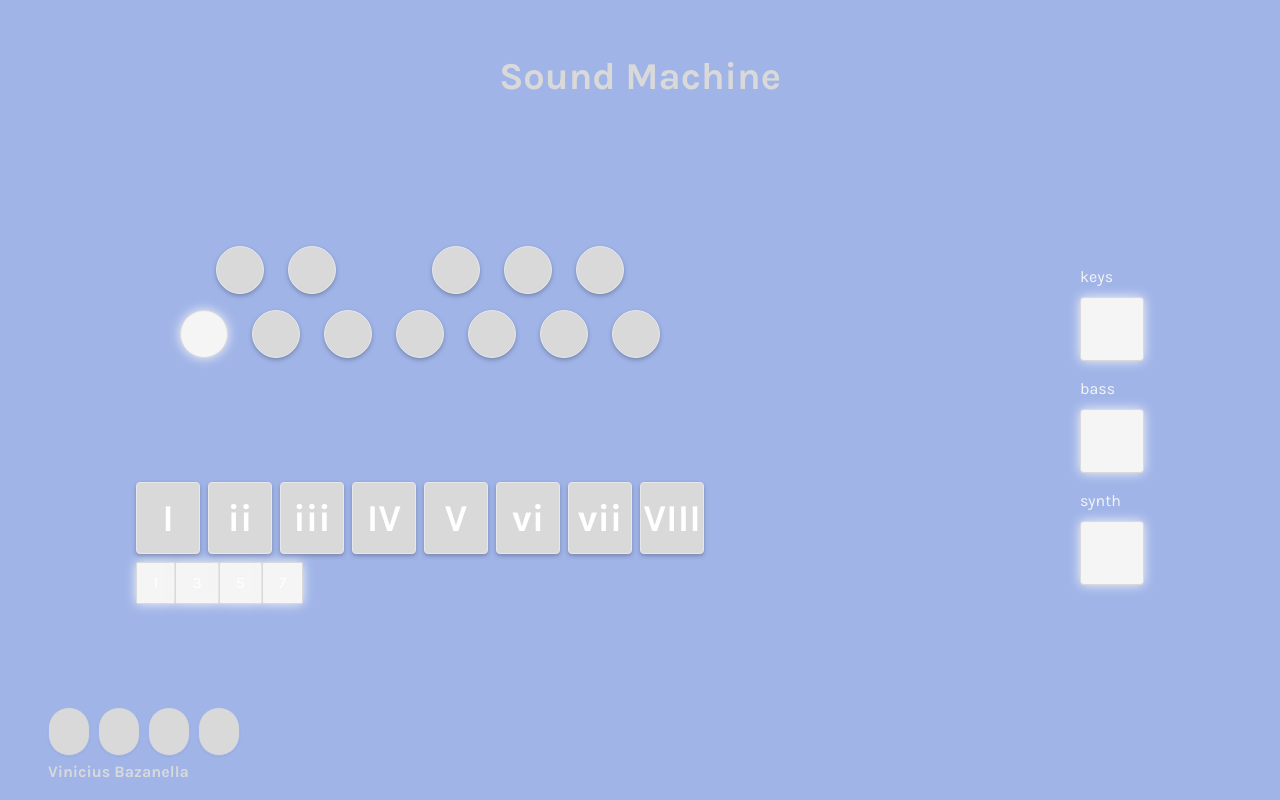
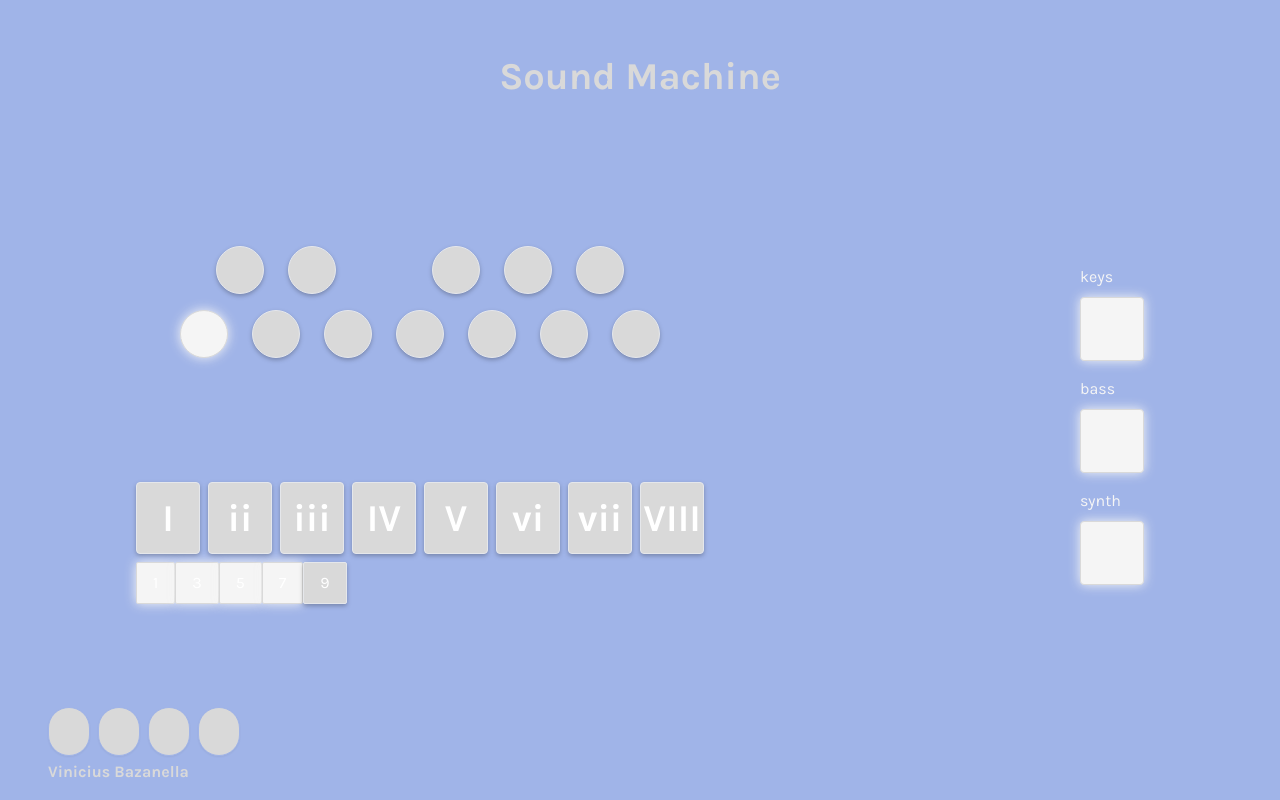
Before and after one commit to bvinicius/pomodore-app, a Vue app: page / in a window 1280 px wide. Built offline with nearby package versions, Linux system fonts and the light colour scheme; some icons are missing; a web font is replaced by a local one.

Commit message:
Adds 9th chord extension

```diff
--- a/src/primary/components/ChordExtensionSelector.vue
+++ b/src/primary/components/ChordExtensionSelector.vue
@@ -18,5 +18,5 @@ import ToggleButton from './atoms/ToggleButton.vue';
 
 const notesStore = useNotesStore();
 
-const extensions = [1, 3, 5, 7];
+const extensions = [1, 3, 5, 7, 9];
 </script>
```
